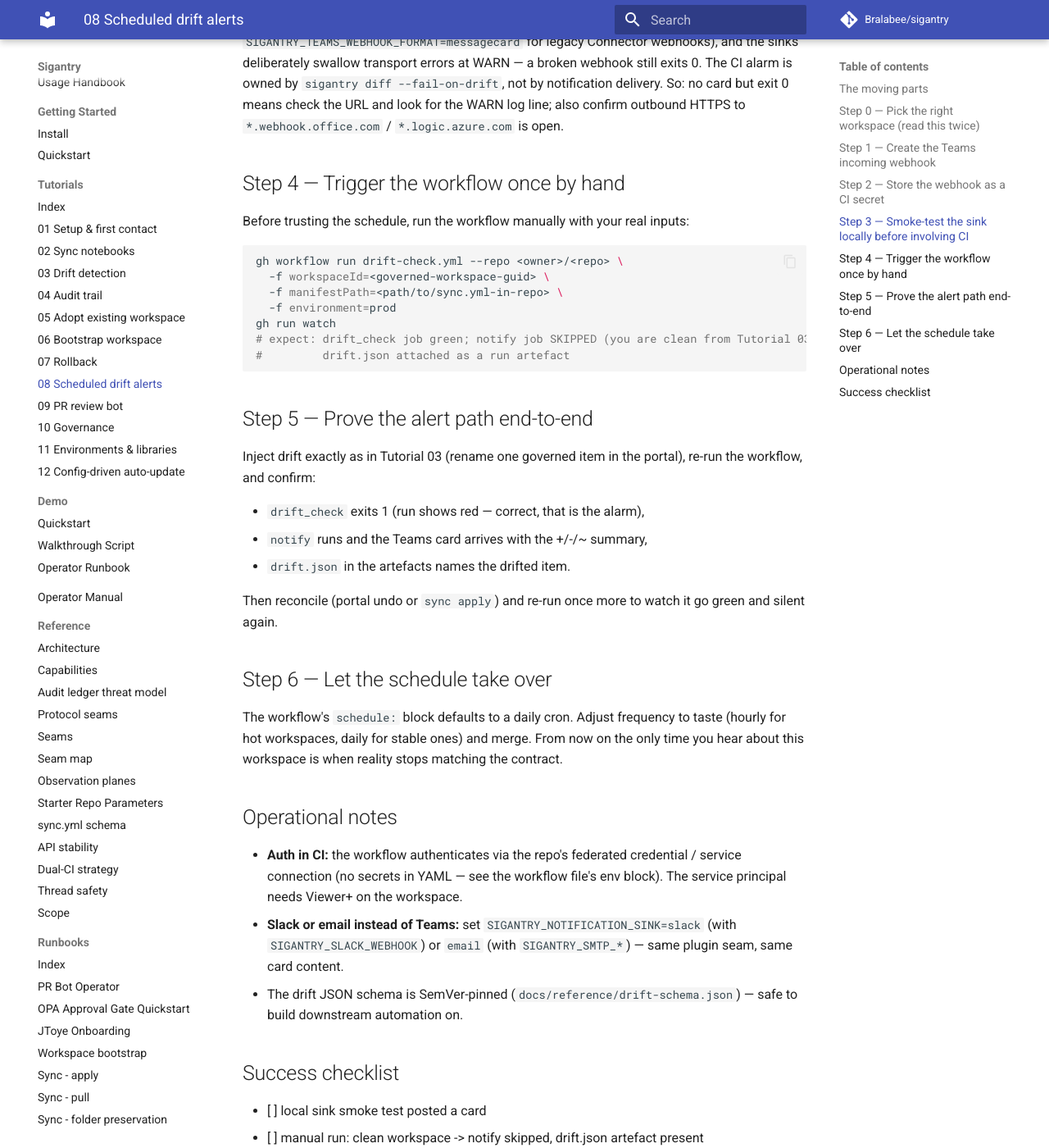
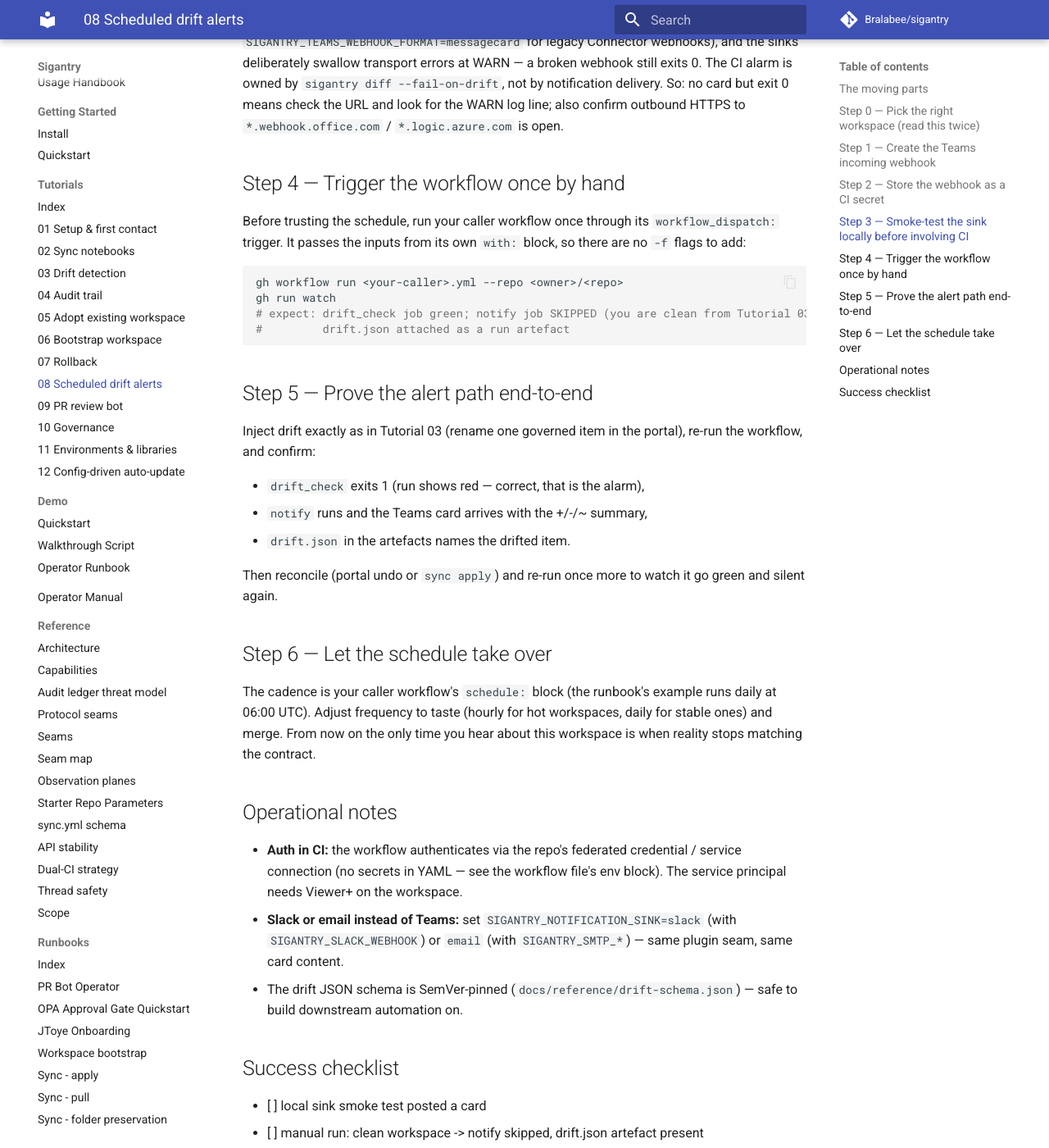
Before and after one commit to Bralabee/sigantry, an MkDocs documentation site: the page built from docs/tutorials/08-scheduled-drift-alerts.md, in a window 1280 px wide and 1400 px high, scrolled down 1771 px. Shown: the whole window at 82% size. Built offline with MkDocs 1.6.1 and Material for MkDocs 9.7.7, drawn with Linux system fonts in a browser that asks for light colours; comment, search, counter and statistics services are not loaded.

Commit message:
fix: make the drift-check PR's claims match what its checks do
Round 1 of the review found the new schedule-input check and the CHANGELOG
claiming more than the code does, and the new parity token sitting where the
parity lint cannot read it.

- The schedule-input check scanned only *.yml, but GitHub also runs *.yaml
  workflow files. A scheduled nightly.yaml with a required input passed
  silently beside a clean a.yml. The scan now reads both extensions, through
  a helper that a direct test drives with a temporary directory.
- The CHANGELOG said the check fails any scheduled workflow that requires or
  reads an input. It sees a required input, and the text `inputs.` under
  `jobs`, and nothing else. The claim now says exactly that. The known misses
  (top-level env, concurrency, the index form inputs['x']) are strict xfails,
  and a read with a `||` fallback is pinned as flagged on purpose. The
  detector itself is unchanged: widening it by spelling does not converge.
- The gha-schedule-lives-in-the-caller token sat on line 21 of the GHA
  header, outside the lint's 20-line window, and the new paragraph above it
  had cut the header's headroom from 7 lines to 1. Once visible, the token
  would have excused any ADO-only parameter, because the lint compares
  parameters, not triggers. The token is removed from both halves, the
  divergence is stated in prose, and the paragraph moved below the tokens.
- On an error, drift.json is now empty rather than holding error text, and
  the notify step still cannot report an operational error. The CHANGELOG
  says so, and the notify gap is issue #34.
- The ManifestValidationError and invalid --output branches get stdout-empty
  assertions; before this, reverting either to the stdout console left every
  test green.
- Tutorial 08 Steps 4 and 6 still described drift-check.yml as dispatched
  with -f inputs and carrying its own schedule. They now point at the
  caller workflow.

````diff
--- a/docs/tutorials/08-scheduled-drift-alerts.md
+++ b/docs/tutorials/08-scheduled-drift-alerts.md
@@ -83,13 +83,12 @@ also confirm outbound HTTPS to `*.webhook.office.com` / `*.logic.azure.com` is o
 
 ## Step 4 — Trigger the workflow once by hand
 
-Before trusting the schedule, run the workflow manually with your real inputs:
+Before trusting the schedule, run your caller workflow once through its
+`workflow_dispatch:` trigger. It passes the inputs from its own `with:` block, so
+there are no `-f` flags to add:
 
 ```bash
-gh workflow run drift-check.yml --repo <owner>/<repo> \
-  -f workspaceId=<governed-workspace-guid> \
-  -f manifestPath=<path/to/sync.yml-in-repo> \
-  -f environment=prod
+gh workflow run <your-caller>.yml --repo <owner>/<repo>
 gh run watch
 # expect: drift_check job green; notify job SKIPPED (you are clean from Tutorial 03);
 #         drift.json attached as a run artefact
@@ -109,8 +108,9 @@ green and silent again.
 
 ## Step 6 — Let the schedule take over
 
-The workflow's `schedule:` block defaults to a daily cron. Adjust frequency to taste
-(hourly for hot workspaces, daily for stable ones) and merge. From now on the only
+The cadence is your caller workflow's `schedule:` block (the runbook's example runs
+daily at 06:00 UTC). Adjust frequency to taste (hourly for hot workspaces, daily for
+stable ones) and merge. From now on the only
 time you hear about this workspace is when reality stops matching the contract.
 
 ## Operational notes
````
Also changed, not shown: CHANGELOG.md (+7 -3 lines), 4 other files.
